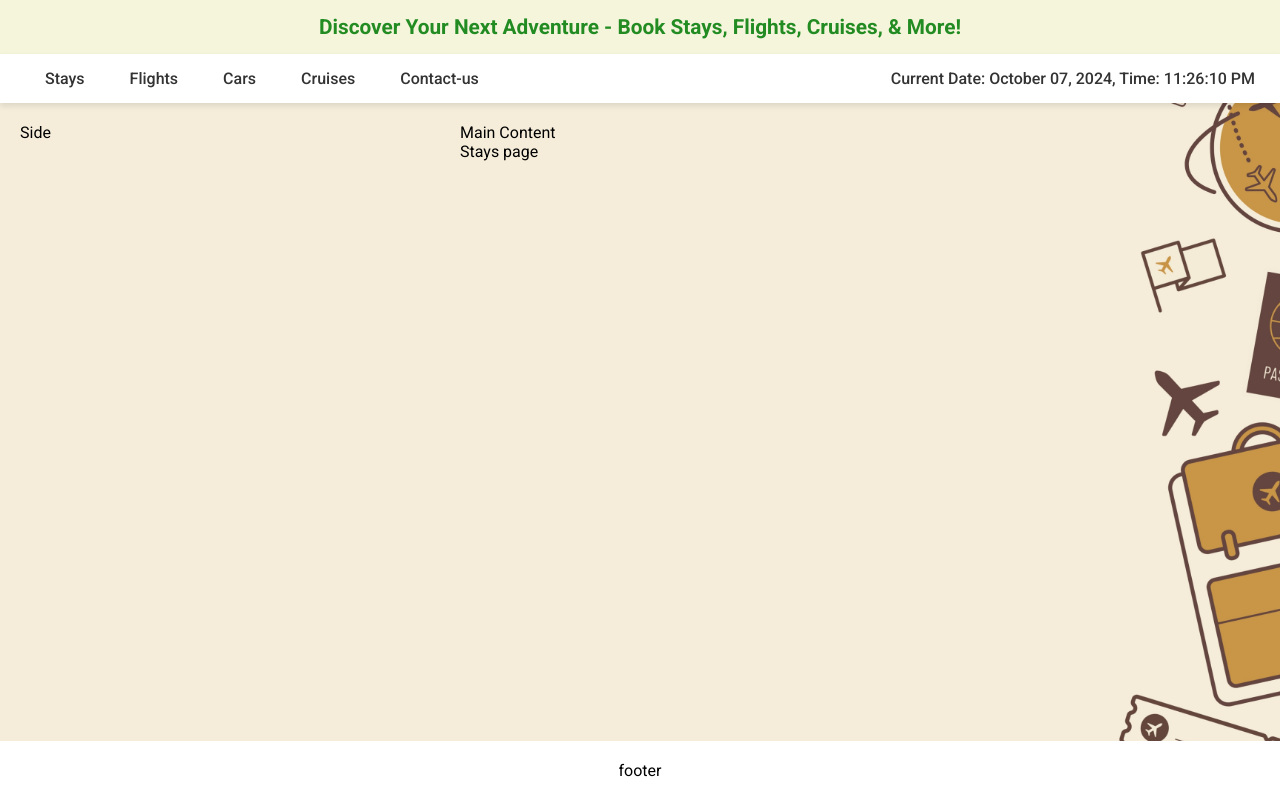
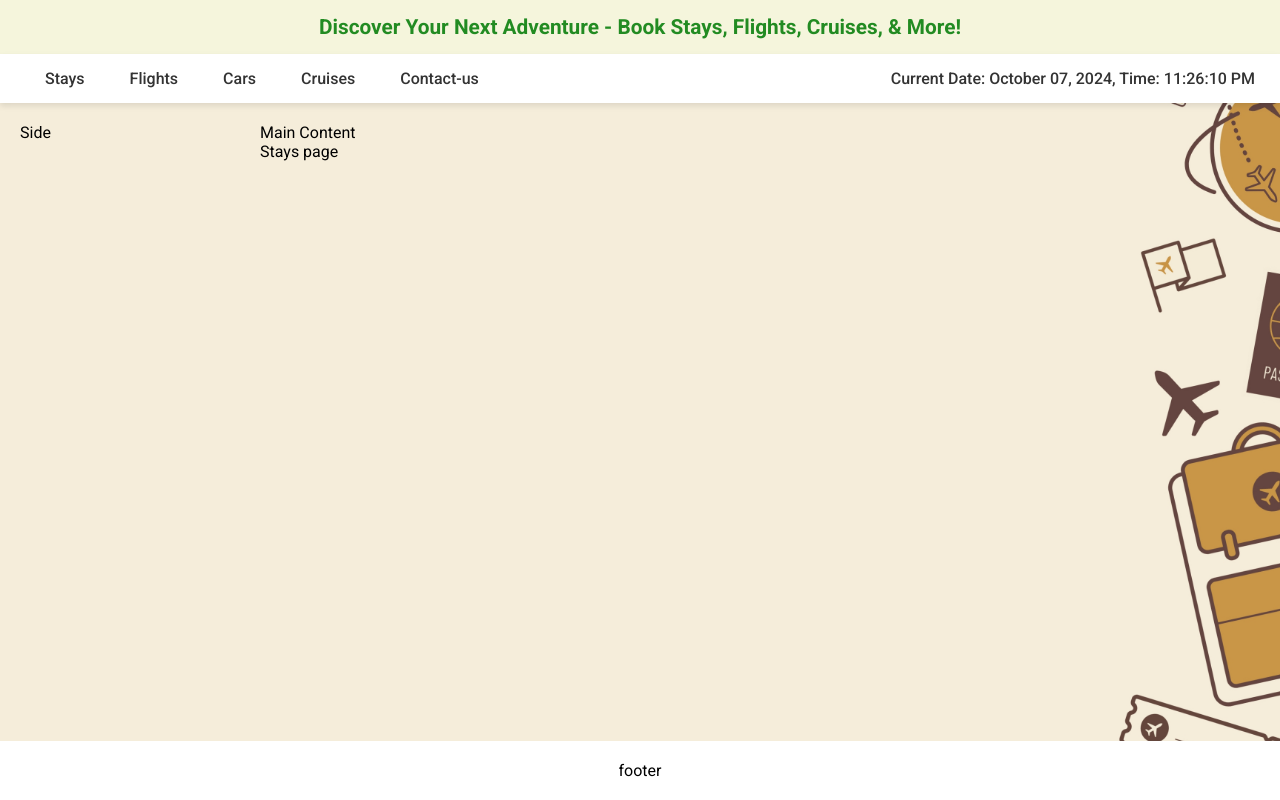
Before and after one commit to yuchen-lin/UTD_CS6314_assignment, a website: page public/index.html in a window 1280 px wide. Drawn offline with Linux system fonts and the light colour scheme.

Commit message:
tweak the ratio of the left and right sections to 1:5

```diff
--- a/public/styles.css
+++ b/public/styles.css
@@ -76,13 +76,13 @@ nav ul li a:hover {
 
 /* Left section: takes 1/3 of the container width */
 .left-section {
-  flex: 1; /* 1 part */
+  flex: 1; /* This is the ratio of the left section */
   padding: 20px;
 }
 
 /* Right section: takes 2/3 of the container width */
 .right-section {
-  flex: 2; /* 2 parts */
+  flex: 5; /* This is the ratio of the right section */
   padding: 20px;
 }
 
```
